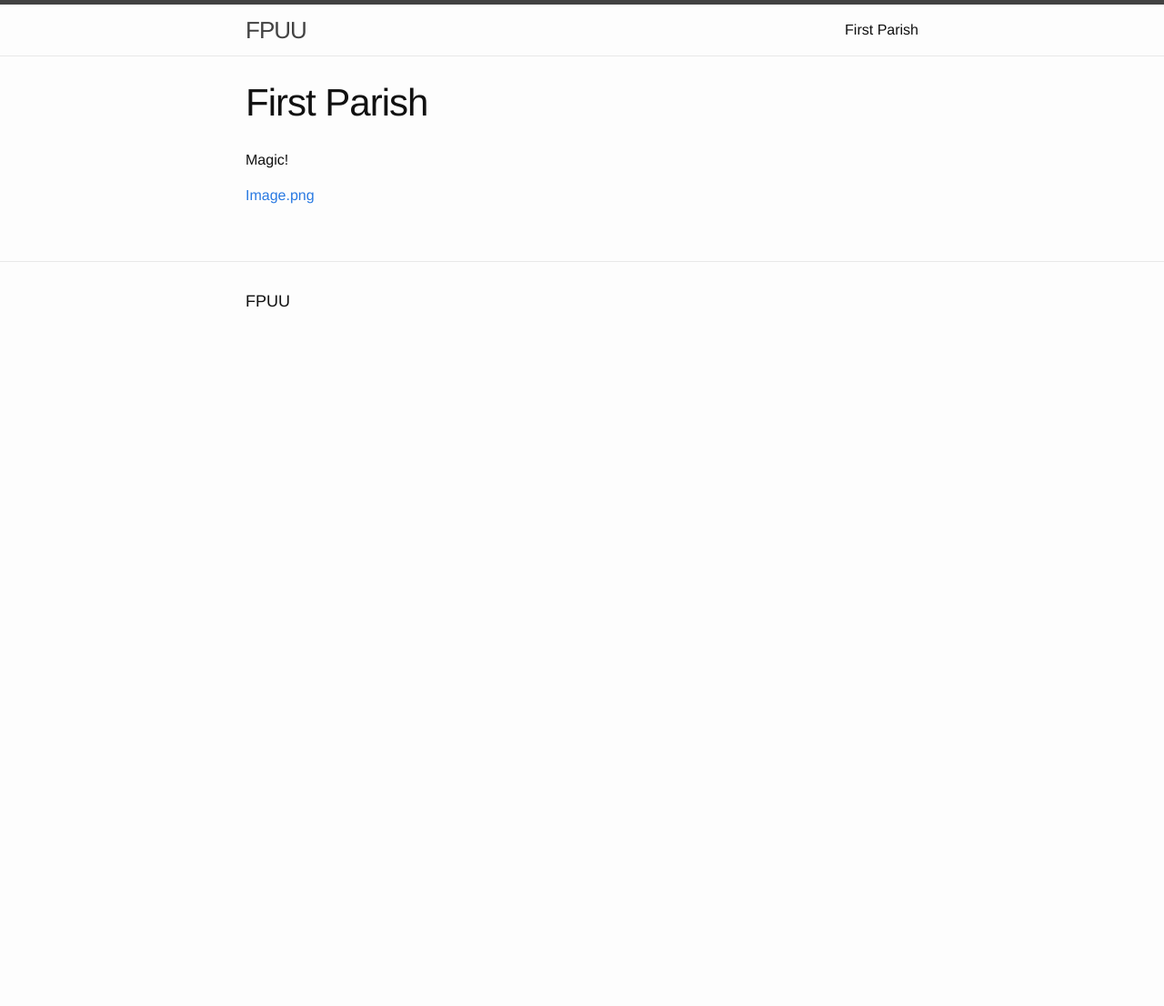
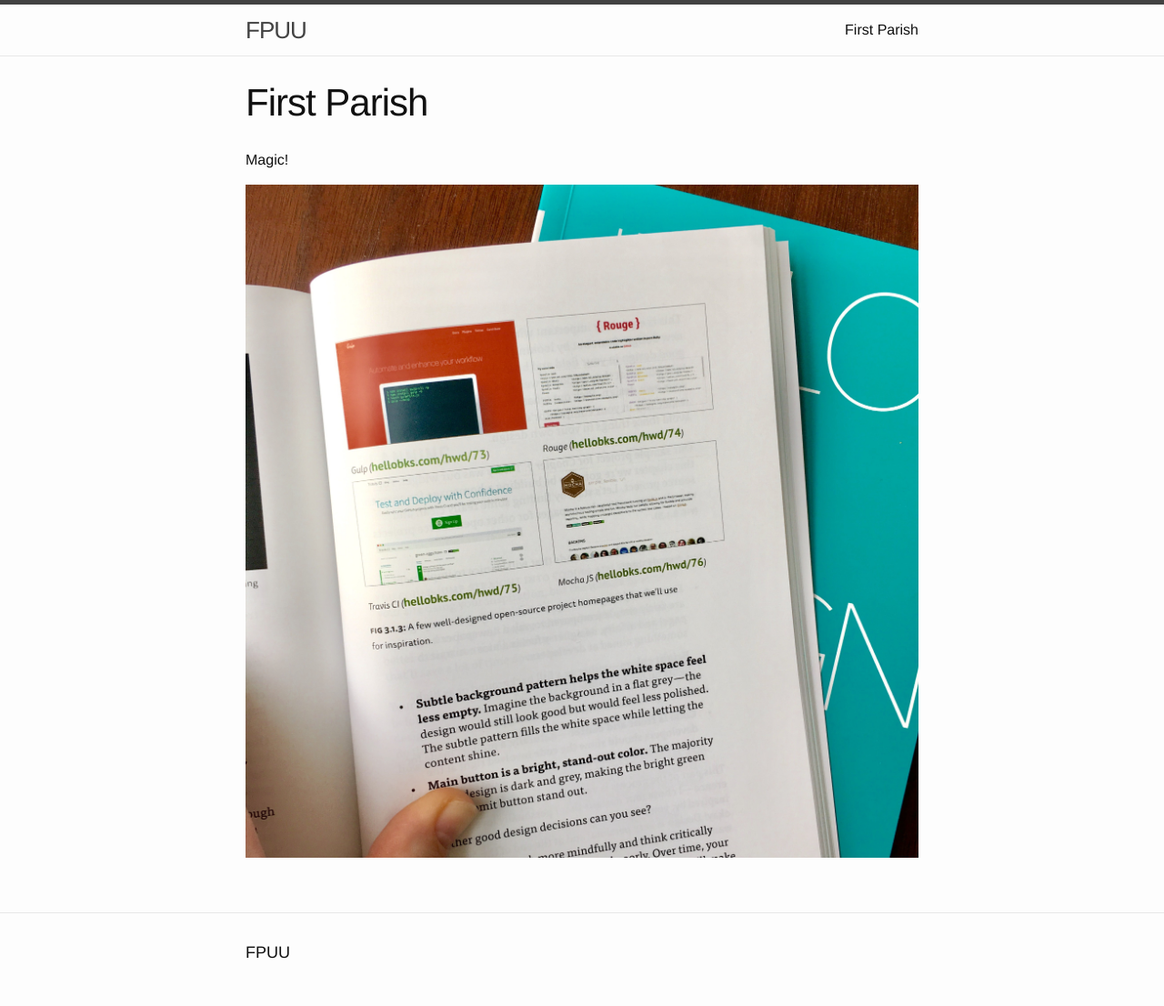
Before and after one commit to edwardloveall/siteleaf-test, a Jekyll site: the page built from first-parish.markdown, in a window 1280 px wide. Shown: the whole page at 91% size. Built offline with Jekyll 4.4.1, drawn with Linux system fonts in a browser that asks for light colours; before the commit the page ends 900 px from its top, so only the background shows below that.

Commit message:
Updated First Parish

```diff
--- a/first-parish.markdown
+++ b/first-parish.markdown
@@ -5,4 +5,4 @@
 
 Magic!
 
-[Image.png](/uploads/Image.png)
+![Image.png](/uploads/Image.png)
```
